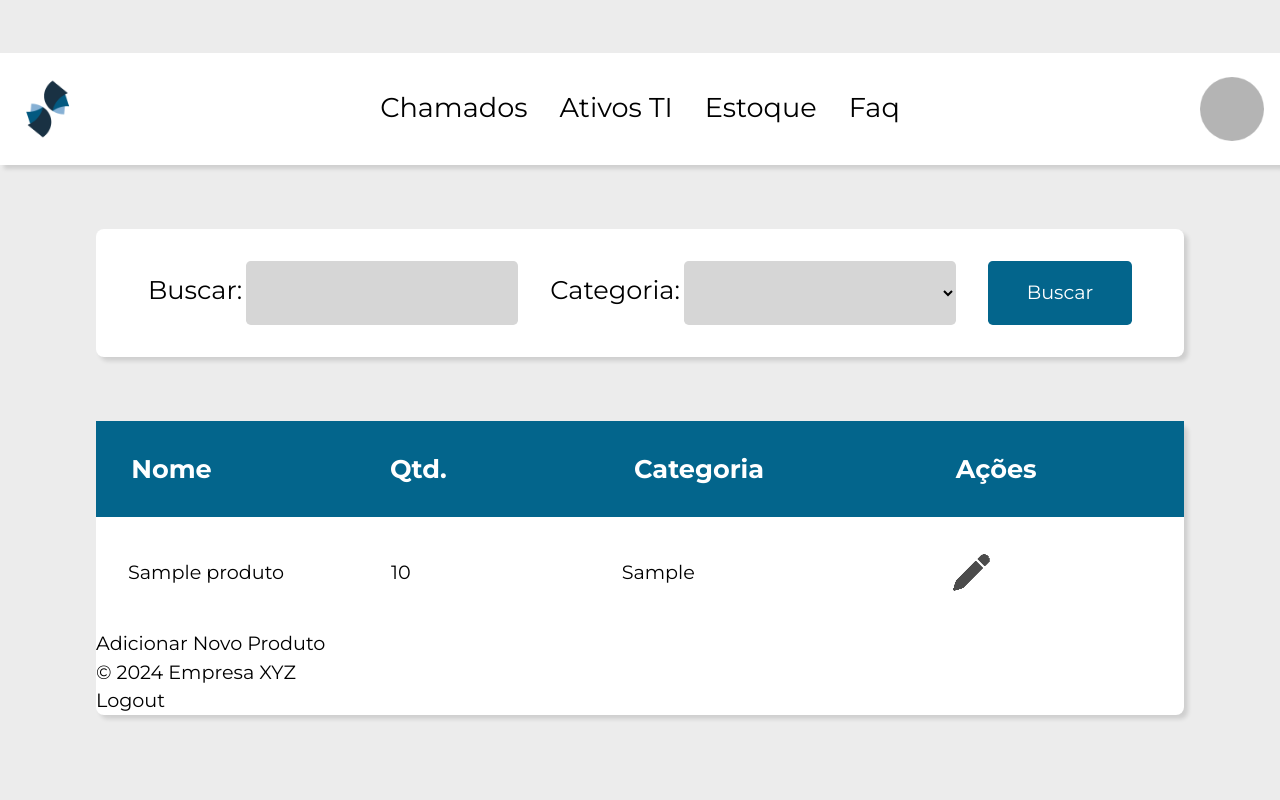
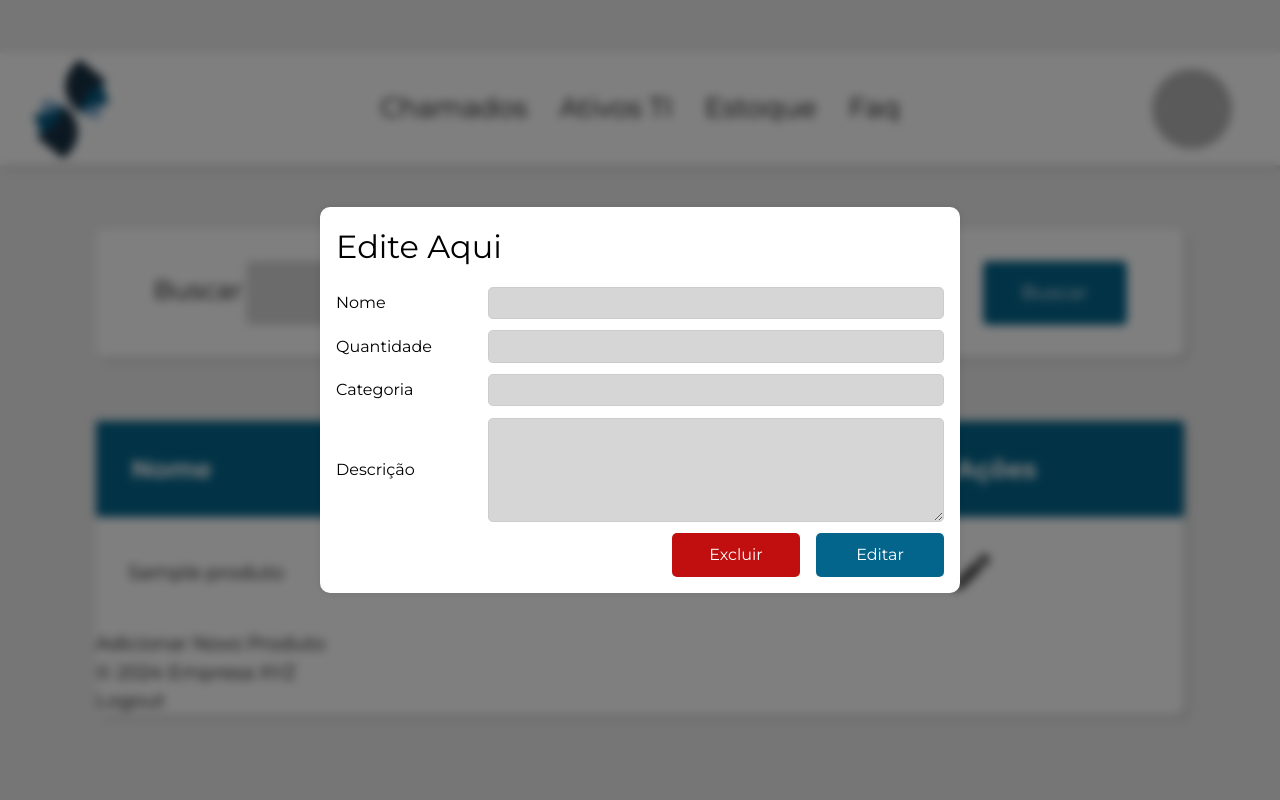
Before and after one commit to jaomanesco/projeto-estoque, a PHP site: page / in a window 1280 px wide. Run offline with PHP 8.4, Linux system fonts and the light colour scheme; the visitor is signed in with stand-in values (Sample User, id 1); tables that the repository leaves empty or names only in its code hold one stand-in row (values such as "Sample post"); style sheets or scripts are compiled from the project's sources; some libraries are stand-ins or nearby versions.

Commit message:
modal quase completo

```diff
--- a/backend/editar_produto.php
+++ b/backend/editar_produto.php
@@ -37,7 +37,7 @@ if (isset($_GET['id']) && is_numeric($_GET['id'])) {
 </head>
 <body>
     <h2>Editar Produto</h2>
-    <form action="processar_atualizacao.php" method="post">
+    <form action="processar_atualizacao.php" method="post" id="formEdit">
         <input type="hidden" name="id" value="<?php echo htmlspecialchars($id); ?>">
 
         <label for="nome">Nome:</label>
--- a/index.php
+++ b/index.php
@@ -65,11 +65,11 @@ $result = $conn->query($sql);
 <header>
     <form id="filtersForm" method="GET" action="">
         <div>
-            <label for="searchInput">Buscar:</label>
+            <label for="searchInput">Buscar</label>
             <input type="text" id="searchInput" name="search" value="<?php echo htmlspecialchars($searchTerm); ?>">
         </div>
         <div>
-            <label for="categoryFilter">Categoria:</label>
+            <label for="categoryFilter">Categoria</label>
             <select id="categoryFilter" name="category">
                 <option value=""></option>
                 <?php
@@ -133,28 +133,37 @@ $result = $conn->query($sql);
 <!-- Modal para Editar Produto -->
 <div id="editProductModal" class="modal">
     <div class="modal-content">
-        <span class="close">&times;</span>
-        <h2>Editar Produto</h2>
+        <div id="titulo"><h2>Edite Aqui</h2></div>
         <form id="editProductForm" method="post" action="backend/processar_atualizacao.php">
             <input type="hidden" id="modal-id" name="id">
 
-            <label for="modal-nome">Nome:</label>
-            <input type="text" id="modal-nome" name="nome" required><br><br>
+            <div class="form-group">
+                <label for="modal-nome">Nome</label>
+                <input type="text" id="modal-nome" name="nome" required>
+            </div>
 
-            <label for="modal-categoria">Categoria:</label>
-            <input type="text" id="modal-categoria" name="categoria" required><br><br>
+            <div class="form-group">
+                <label for="modal-quantidade">Quantidade</label>
+                <input type="number" id="modal-quantidade" name="quantidade" required>
+            </div>
 
-            <label for="modal-descricao">Descrição:</label><br>
-            <textarea id="modal-descricao" name="descricao" rows="4" cols="50"></textarea><br><br>
+            <div class="form-group">
+                <label for="modal-categoria">Categoria</label>
+                <input type="text" id="modal-categoria" name="categoria" required>
+            </div>
 
-            <label for="modal-quantidade">Quantidade:</label>
-            <input type="number" id="modal-quantidade" name="quantidade" required><br><br>
+            <div class="form-group">
+                <label for="modal-descricao">Descrição</label>
+                <textarea id="modal-descricao" name="descricao" rows="4" cols="50"></textarea>
+            </div>
 
-            <input type="submit" value="Atualizar Produto">
+            <div class="button-container">
+                <input  id="button_excluir" type="button" value="Excluir">
+                <input type="submit" value="Editar">
+            </div>
         </form>
     </div>
 </div>
-
 <script>
     // Obtém o modal e o botão de fechar
     var modal = document.getElementById("editProductModal");
--- a/styles.css
+++ b/styles.css
@@ -50,8 +50,12 @@ body {
 }
 
 .logo, .profile {
-    height: 4rem;
-    width: 4rem;
+    height: 7rem;
+    width: 7rem;
+}
+
+.profile {
+    margin-top: 2rem;
 }
 
 header {
@@ -74,7 +78,7 @@ header input, header select {
     border-radius: .3rem;
 }
 
-header button{
+header button {
     background-color: #03658c;
     color: white;
     font-size: 1.2rem;
@@ -88,7 +92,7 @@ header label {
     color: #000000; /* Cor black para títulos */
 }
 
-form {
+header form {
     display: flex;
     justify-content: center;
     align-items: center;
@@ -99,7 +103,7 @@ table {
     width: 100%;
 }
 
-.produtos-tabela th{
+.produtos-tabela th {
     padding-right: 7rem;
     font-size: 1.6rem;
     color: #fff;
@@ -107,9 +111,11 @@ table {
     height: 6rem;
 }
 
-.container tr:nth-child(even){background-color: #e0e0e0;}
+.container tr:nth-child(even) {
+    background-color: #e0e0e0;
+}
 
-.produtos-tabela td{
+.produtos-tabela td {
     padding-left: 2rem;
     height: 7rem;
     text-align: left;
@@ -128,59 +134,84 @@ table {
     background-color: rgba(0, 0, 0, 0.5); /* Fundo semi-transparente */
     backdrop-filter: blur(5px); /* Aplica o efeito de desfoque no fundo */
     -webkit-backdrop-filter: blur(5px); /* Para suporte no Safari */
+    display: flex; /* Flexbox para centralizar o modal */
+    align-items: center; /* Centraliza verticalmente */
+    justify-content: center; /* Centraliza horizontalmente */
 }
 
 /* Modal Content */
 .modal-content {
     background-color: #fff;
-    margin: 5% auto; /* Centraliza o modal na tela */
-    padding: 20px;
-    border: 4px solid #03658c; /* Borda azul */
     width: 50%; /* Largura do modal é 50% da tela */
+    max-height: 700px;
+    max-width: 700px; /* Largura máxima do modal */
     box-shadow: 0 0 10px rgba(0, 0, 0, 0.1); /* Sombra para dar um efeito de profundidade */
     border-radius: 10px; /* Bordas arredondadas */
     position: relative; /* Necessário para posicionar o botão de fechar */
+    padding: 1rem; /* Espaçamento interno do modal */
+    box-sizing: border-box; /* Inclui padding e border na largura total */
+    display: flex;
+    flex-direction: column; /* Organiza os elementos verticalmente */
 }
 
-/* Fechar Botão */
-.close {
-    color: #03658c; /* Cor do botão de fechar */
-    float: right;
-    font-size: 28px;
-    font-weight: bold;
-    cursor: pointer;
+/* Título */
+#titulo {
+    font-size: 2rem;
+    margin-bottom: 1rem; /* Espaçamento abaixo do título */
 }
 
-/* Fechar Botão Hover */
-.close:hover,
-.close:focus {
-    color: #024e7c; /* Cor do botão de fechar ao passar o mouse */
-    text-decoration: none;
-    cursor: pointer;
-}
-
-/* Formulário */
+/* Formulário no Modal */
 .modal-content form {
     display: flex;
-    flex-direction: column;
+    flex-direction: column; /* Organiza inputs verticalmente */
+    gap: 0.7rem; /* Espaçamento entre os campos do formulário */
 }
 
 /* Inputs e Textarea */
+.modal-content .form-group {
+    display: flex; /* Flexbox para alinhar label e input horizontalmente */
+    align-items: center; /* Alinha verticalmente no centro */
+    justify-content: center;
+}
+
+.modal-content label {
+    flex: 0 0 25%; /* Largura do label, ajuste conforme necessário */
+    font-size: 1rem; /* Tamanho do texto do label */
+}
+
 .modal-content input[type="text"],
 .modal-content input[type="number"],
 .modal-content textarea {
-    background-color: #d6d6d6; /* Fundo cinza */
+    padding: 0.2rem; /* Espaçamento interno dos inputs */
+    background-color: #d6d6d6; /* Fundo cinza claro */
     border: 1px solid #ccc; /* Borda cinza clara */
     border-radius: .3rem; /* Bordas arredondadas */
-    padding: 10px; /* Espaçamento interno */
-    margin-bottom: 15px; /* Espaçamento entre os campos */
-    width: 100%; /* Largura total do container */
     box-sizing: border-box; /* Inclui padding e border na largura total */
+    flex: 1; /* Expande o input para preencher o espaço restante */
+}
+
+/* Contêiner do botão */
+.button-container {
+    display: flex;
+    justify-content: flex-end; /* Alinha o botão à direita */
+    gap: 1rem;
 }
 
 /* Botão de Submit */
 .modal-content input[type="submit"] {
+    width: 8rem ;
     background-color: #03658c; /* Fundo azul */
+    color: white; /* Texto branco */
+    border: none;
+    border-radius: 5px; /* Bordas arredondadas */
+    padding: 10px;
+    cursor: pointer;
+    font-size: 16px;
+}
+
+.modal-content input[type="button"] {
+    width: 8rem ;
+    background-color: #c10e0e; /* Fundo azul */
     color: white; /* Texto branco */
     border: none;
     border-radius: 5px; /* Bordas arredondadas */
@@ -193,3 +224,7 @@ table {
 .modal-content input[type="submit"]:hover {
     background-color: #024e7c; /* Azul escuro ao passar o mouse */
 }
+
+.modal-content input[type="button"]:hover {
+    background-color: #9c1717;
+}
```
